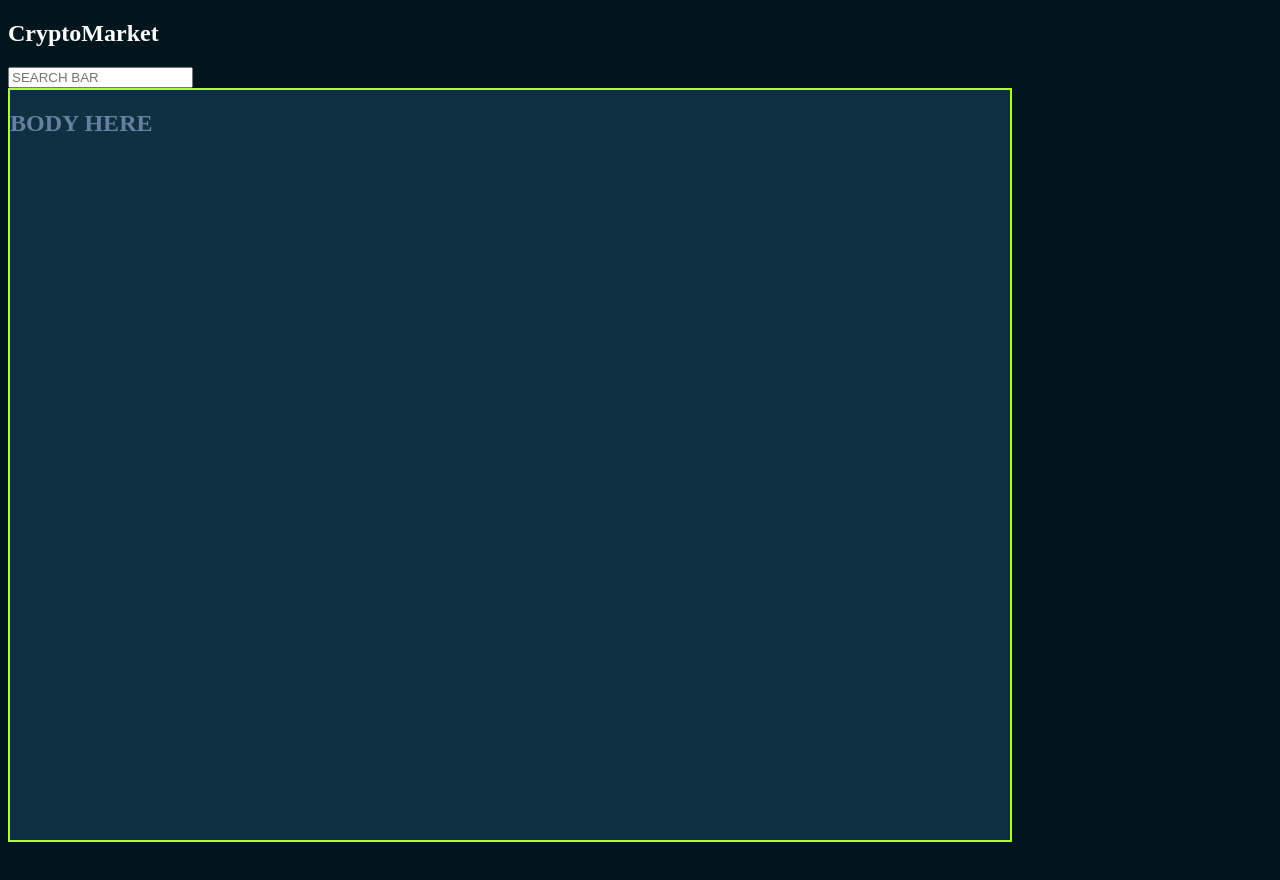
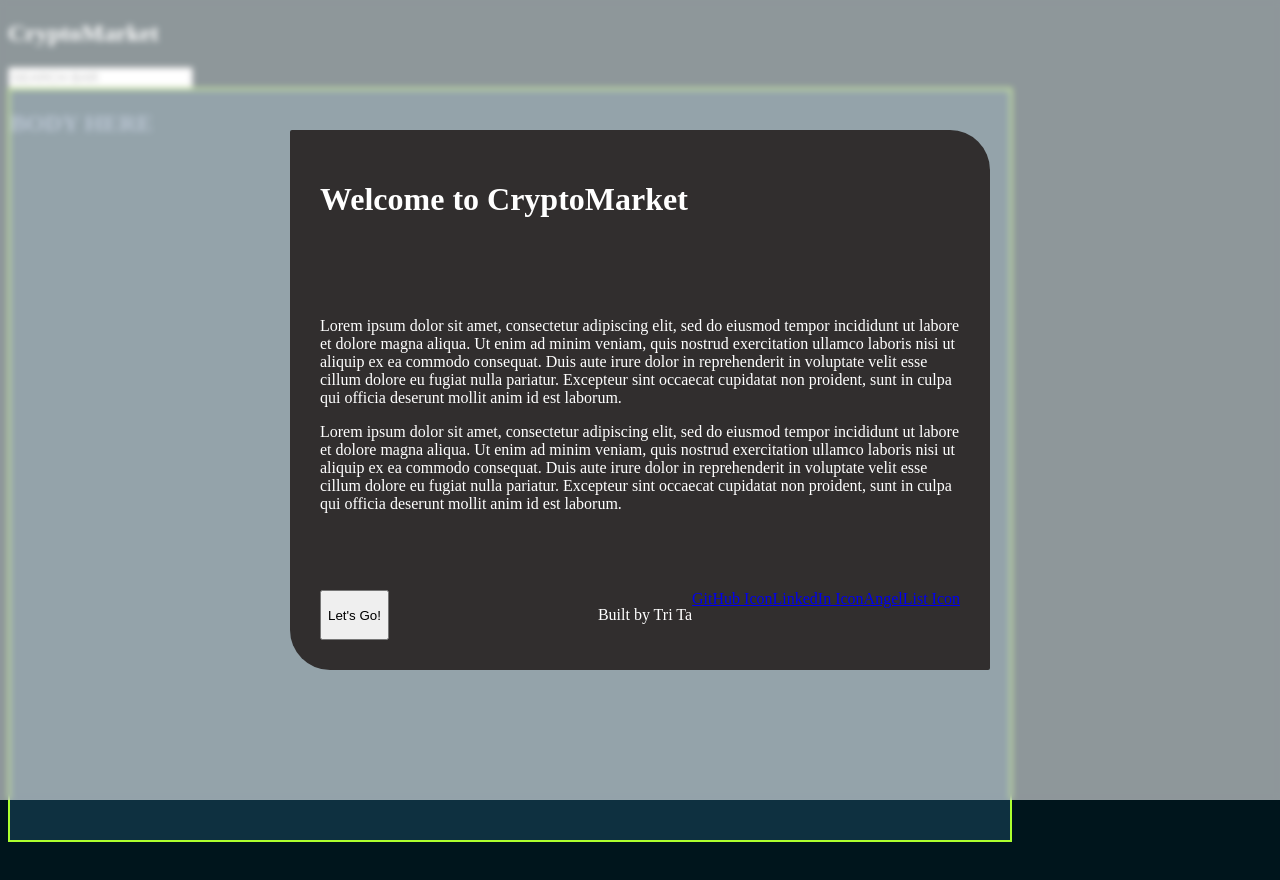
Before and after one commit to iamtreetop/CryptoMarket, a website built with webpack: page index.html in a window 1280 px wide. After the commit the page ends 850 px from the top, so only its background shows below. Built offline with nearby package versions, Linux system fonts and the light colour scheme; files whose address does not match are found by name.

Commit message:
Add Modal

```diff
--- a/cryptomarket.js
+++ b/cryptomarket.js
@@ -2,104 +2,107 @@ import body from './src/body';
 import chart from "./src/currency/chart";
 const d3 = require('d3');
 import 'regenerator-runtime/runtime'
+// import { openAbout } from './src/modal';
 
 document.addEventListener("DOMContentLoaded", () => {
     console.log("We connected")
+    let closeModal = document.getElementById("close-modal");
+
+    // openAbout();
     // body();
     // chart();
+    closeModal.addEventListener("click", () => {
+        document.getElementById("modal").classList.add("hidden");
+    })
 
-    // const finnhubData = await fetch(
-    //     `https://finnhub.io/api/v1/stock/candle?symbol=${symbol}&resolution=D&from=${Math.floor(past/1000)}&to=${Math.floor(today/1000)}&token=bu2clnn48v6uohsq5dd0`
-    // ).then(res => res.json());
+    // fetch(apiUrl, { method: 'GET', mode: 'cors' })
+    // .then((resp) => {
+    //     debugger
+    //     return resp.json()})
+    //     .then((data) => {
+    //         // parseData(data);
+    //         debugger
+    //         drawChart(parseData(data.bpi));
+    //     })
+    //     .catch((err) => {console.log(err)})
 
-    // let chartResultData = [];
+    // const loadData = d3.csv('sample-data.csv')
+    // .then((data) => {
+    //     let chartResultData = [];
+    //     console.log("we in loadData")
+    //         debugger
+    //         for (let i in data) {
+    //             chartResultData.push({
+    //                 date: data[i].Date,
+    //                 high: Number(data[i].High),
+    //                 low: Number(data[i].Low),
+    //                 open: Number(data[i].Open),
+    //                 close: Number(data[i].Close),
+    //                 volume: Number(data[i].Volume)
+    //             })}
+    //         return chartResultData;
+    // });
 
-    // for(let i=0; i<finnhubData.t.length; i++){
-    //     chartResultData.push({
-    //         date: new Date(finnhubData.t[i] * 1000),
-    //         high: finnhubData.h[i],
-    //         low: finnhubData.l[i],
-    //         open: finnhubData.o[i],
-    //         close: finnhubData.c[i],
-    //         volume: finnhubData.v[i]
-    //     })
+    // initializeChart(loadData);
+
+    // function initializeChart (data) {
+    //     console.log("we in initializeChart")
+    //     const margin = { top: 50, right: 50, bottom: 50, left: 50 };
+    //     const width = window.innerWidth - margin.left - margin.right;
+    //     const height = window.innerHeight - margin.top - margin.bottom;
+    //     // add SVG to the page
+    //     debugger
+    //     const svg = d3
+    //         .select('#chart')
+    //         .append('svg')
+    //         .attr('width', width + margin['left'] + margin['right'])
+    //         .attr('height', height + margin['top'] + margin['bottom'])
+    //         .append('g')
+    //         .attr('transform', `translate(${margin['left']},  ${margin['top']})`);
+
+    //     // find data range
+    //     const xMin = d3.min(data, d => {return d['date'];});
+    //     const xMax = d3.max(data, d => {return d['date'];});
+    //     const yMin = d3.min(data, d => {return d['close'];});
+    //     const yMax = d3.max(data, d => {return d['close'];});
+
+    //     // scales for the charts
+    //     const xScale = d3
+    //         .scaleTime()
+    //         .domain([xMin, xMax])
+    //         .range([0, width]);
+    //     const yScale = d3
+    //         .scaleLinear()
+    //         .domain([yMin - 5, yMax])
+    //         .range([height, 0]);
+
+    //     // create the axes component
+    //     svg
+    //         .append('g')
+    //         .attr('id', 'xAxis')
+    //         .attr('transform', `translate(0, ${height})`)
+    //         .call(d3.axisBottom(xScale));
+    //     svg
+    //         .append('g')
+    //         .attr('id', 'yAxis')
+    //         .attr('transform', `translate(${width}, 0)`)
+    //         .call(d3.axisRight(yScale));
+
+    //     // generates close price line chart when called
+    //     const line = d3
+    //         .line()
+    //         .x(d => {return xScale(d['date']);})
+    //         .y(d => {return yScale(d['close']);});
+
+    //     // Append the path and bind data
+    //     svg
+    //         .append('path')
+    //         .data([data])
+    //         .style('fill', 'none')
+    //         .attr('id', 'priceChart')
+    //         .attr('stroke', 'steelblue')
+    //         .attr('stroke-width', '1.5')
+    //         .attr('d', line);
     // }
 
-    const loadData = d3.csv('sample-data.csv')
-        .then((data) => {
-            let chartResultData = [];
-            debugger
-            for (let i in data) {
-                chartResultData.push({
-                    date: data[i].Date,
-                    high: Number(data[i].High),
-                    low: Number(data[i].Low),
-                    open: Number(data[i].Open),
-                    close: Number(data[i].Close),
-                    volume: Number(data[i].Volume)
-                })}
-            return chartResultData;
-    });
-
-    initializeChart(loadData);
-
-    function initializeChart (data) {
-        const margin = { top: 50, right: 50, bottom: 50, left: 50 };
-        const width = window.innerWidth - margin.left - margin.right;
-        const height = window.innerHeight - margin.top - margin.bottom;
-        // add SVG to the page
-        debugger
-        const svg = d3
-            .select('#chart')
-            .append('svg')
-            .attr('width', width + margin['left'] + margin['right'])
-            .attr('height', height + margin['top'] + margin['bottom'])
-            .append('g')
-            .attr('transform', `translate(${margin['left']},  ${margin['top']})`);
-
-        // find data range
-        const xMin = d3.min(data, d => {return d['date'];});
-        const xMax = d3.max(data, d => {return d['date'];});
-        const yMin = d3.min(data, d => {return d['close'];});
-        const yMax = d3.max(data, d => {return d['close'];});
-
-        // scales for the charts
-        const xScale = d3
-            .scaleTime()
-            .domain([xMin, xMax])
-            .range([0, width]);
-        const yScale = d3
-            .scaleLinear()
-            .domain([yMin - 5, yMax])
-            .range([height, 0]);
-
-        // create the axes component
-        svg
-            .append('g')
-            .attr('id', 'xAxis')
-            .attr('transform', `translate(0, ${height})`)
-            .call(d3.axisBottom(xScale));
-        svg
-            .append('g')
-            .attr('id', 'yAxis')
-            .attr('transform', `translate(${width}, 0)`)
-            .call(d3.axisRight(yScale));
-
-        // generates close price line chart when called
-        const line = d3
-            .line()
-            .x(d => {return xScale(d['date']);})
-            .y(d => {return yScale(d['close']);});
-
-        // Append the path and bind data
-        svg
-            .append('path')
-            .data([data])
-            .style('fill', 'none')
-            .attr('id', 'priceChart')
-            .attr('stroke', 'steelblue')
-            .attr('stroke-width', '1.5')
-            .attr('d', line);
-    }
-
 })
--- a/index.html
+++ b/index.html
@@ -6,7 +6,9 @@
     <title>Document</title>
 </head>
 <body>
+    <script src="./dist/bundle.js"></script>
     <link rel="stylesheet" href="./src/stylesheets/main.css">
+    <link rel="stylesheet" href="./src/stylesheets/modal.scss">
     <section class="header">
         <div class="title">
             <h1>CryptoMarket</h1>
@@ -17,11 +19,38 @@
         <input placeHolder="SEARCH BAR">
     </div>
 
+
+    <div id="modal">
+        <div class="modal-background">
+            <div class="about-modal">
+                <h1>Welcome to CryptoMarket</h1>
+                <div class='content'>
+                    <p>Lorem ipsum dolor sit amet, consectetur adipiscing elit, sed do eiusmod tempor incididunt ut labore et dolore magna
+                    aliqua. Ut enim ad minim veniam, quis nostrud exercitation ullamco laboris nisi ut aliquip ex ea commodo consequat. Duis
+                    aute irure dolor in reprehenderit in voluptate velit esse cillum dolore eu fugiat nulla pariatur. Excepteur sint
+                    occaecat cupidatat non proident, sunt in culpa qui officia deserunt mollit anim id est laborum.</p>
+                    <p>Lorem ipsum dolor sit amet, consectetur adipiscing elit, sed do eiusmod tempor incididunt ut labore et dolore magna
+                    aliqua. Ut enim ad minim veniam, quis nostrud exercitation ullamco laboris nisi ut aliquip ex ea commodo consequat. Duis
+                    aute irure dolor in reprehenderit in voluptate velit esse cillum dolore eu fugiat nulla pariatur. Excepteur sint
+                    occaecat cupidatat non proident, sunt in culpa qui officia deserunt mollit anim id est laborum.</p>
+                </div>
+                <div class="modal-footer">
+                    <button id='close-modal'>Let's Go!</button>
+                    <div class="modal-icons">
+                        <p>Built by Tri Ta</p>
+                        <a href="https://github.com/iamtreetop" target="_blank">GitHub Icon</a>
+                        <a href="https://www.linkedin.com/in/trivta/" target="_blank">LinkedIn Icon</a>
+                        <a href="https://angel.co/u/trivta" target="_blank">AngelList Icon</a>
+                    </div>
+                </div>
+            </div>
+        </div>
+    </div>
+
     <section class="main">
         <h1>BODY HERE</h1>
-        <div class="chart" id="chart"></div>
     </section>
 
-    <script src="./dist/bundle.js"></script>
+
 </body>
 </html>
--- a/src/currency/currency.js
+++ b/src/currency/currency.js
@@ -10,7 +10,6 @@ export default async function show(symbol) {
     const main = document.querySelector('.main');
     main.innerHTML = "";
     // setBackground('neutral');
-    if (document.querySelector('.suggestion')) document.querySelector('.suggestion').classList.remove('show');
 
     const info = await fetch(`https://finnhub.io/api/v1/stock/profile2?symbol=${symbol}&token=bu2clnn48v6uohsq5dd0`).then(res =>  res.json());
 
--- /dev/null
+++ b/src/modal.js
@@ -0,0 +1,19 @@
+// function openAbout() {
+//     const modal = document.querySelector('.about-modal');
+//     const background = document.querySelector('.modal-background');
+
+//     // modal.classList.add('show');
+//     // background.classList.add('show');
+
+//     background.addEventListener('click', closeModal);
+//     document.querySelector('#close-modal').addEventListener('click', closeModal)
+// }
+
+// function closeModal() {
+//     document.querySelector('#modal').classList.add('hidden');
+// }
+
+// module.exports = {
+//     openAbout,
+//     closeModal
+// }
--- a/src/stylesheets/main.css
+++ b/src/stylesheets/main.css
@@ -10,3 +10,50 @@ body {
   background: #0e3040;
   color: #67809f;
 }
+
+.hidden {
+    display: none;
+}
+
+#modal {
+  position: fixed;
+  top: 0;
+  bottom: 0;
+  right: 0;
+  left: 0;
+  background: rgba(255, 255, 255, 0.555);
+  /* border: 2px solid red; */
+  z-index: 10;
+  backdrop-filter: blur(3px);
+  transition: opacity 0.5s ease;
+}
+
+.modal-background{
+  display: flex;
+  justify-content: center;
+  align-items: center;
+  height: 100%;
+  width: 100%;
+}
+
+.about-modal{
+  display: flex;
+  flex-direction: column;
+  justify-content: space-between;
+  padding: 30px;
+  border-radius: 2px 40px 2px 40px;
+  height: 60%;
+  width: 50%;
+  background: rgb(49, 46, 46);
+  color: white;
+  transition: opacity 0.5s ease;
+}
+
+.modal-footer {
+  display: flex;
+  justify-content: space-between;
+}
+
+.modal-icons {
+  display: flex;
+}
```
Also changed, not shown: src/currency/chart.js (+70 -70 lines), 2 other files.
